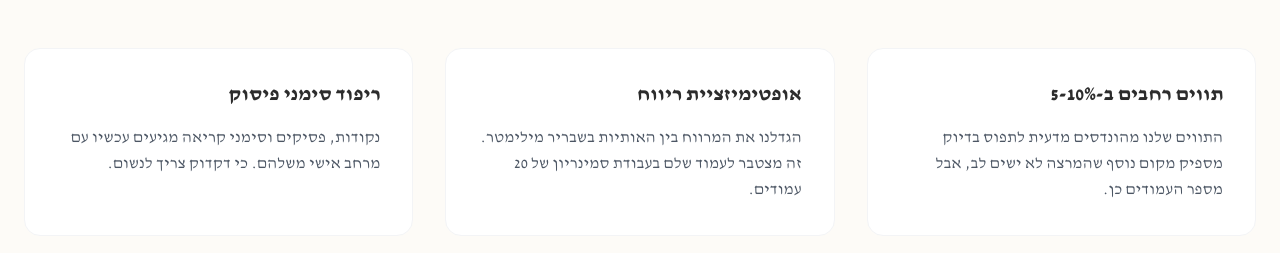
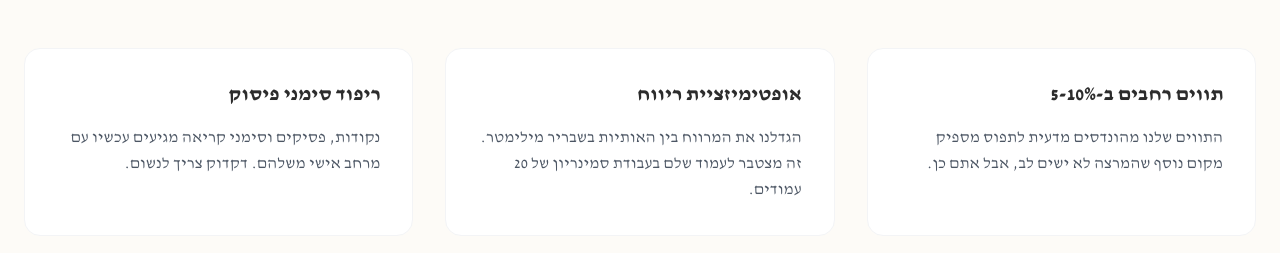
Before and after one commit to shapidesign/davidka, a React (Vite) app: page / in a window 1280 px wide. Shown: the part 2420-2673 px from the top of the page. Built offline with nearby package versions, Linux system fonts and the light colour scheme.

Commit message:
Update Features copy

```diff
--- a/src/components/Features.jsx
+++ b/src/components/Features.jsx
@@ -3,7 +3,7 @@ import React from 'react'
 const features = [
     {
         title: "תווים רחבים ב-5-10%",
-        description: "התווים שלנו מהונדסים מדעית לתפוס בדיוק מספיק מקום נוסף שהמרצה לא ישים לב, אבל מספר העמודים כן."
+        description: "התווים שלנו מהונדסים מדעית לתפוס מספיק מקום נוסף שהמרצה לא ישים לב, אבל אתם כן."
     },
     {
         title: "אופטימיזציית ריווח",
@@ -11,7 +11,7 @@ const features = [
     },
     {
         title: "ריפוד סימני פיסוק",
-        description: "נקודות, פסיקים וסימני קריאה מגיעים עכשיו עם מרחב אישי משלהם. כי דקדוק צריך לנשום."
+        description: "נקודות, פסיקים וסימני קריאה מגיעים עכשיו עם מרחב אישי משלהם.  דקדוק צריך לנשום."
     }
 ]
 
```
